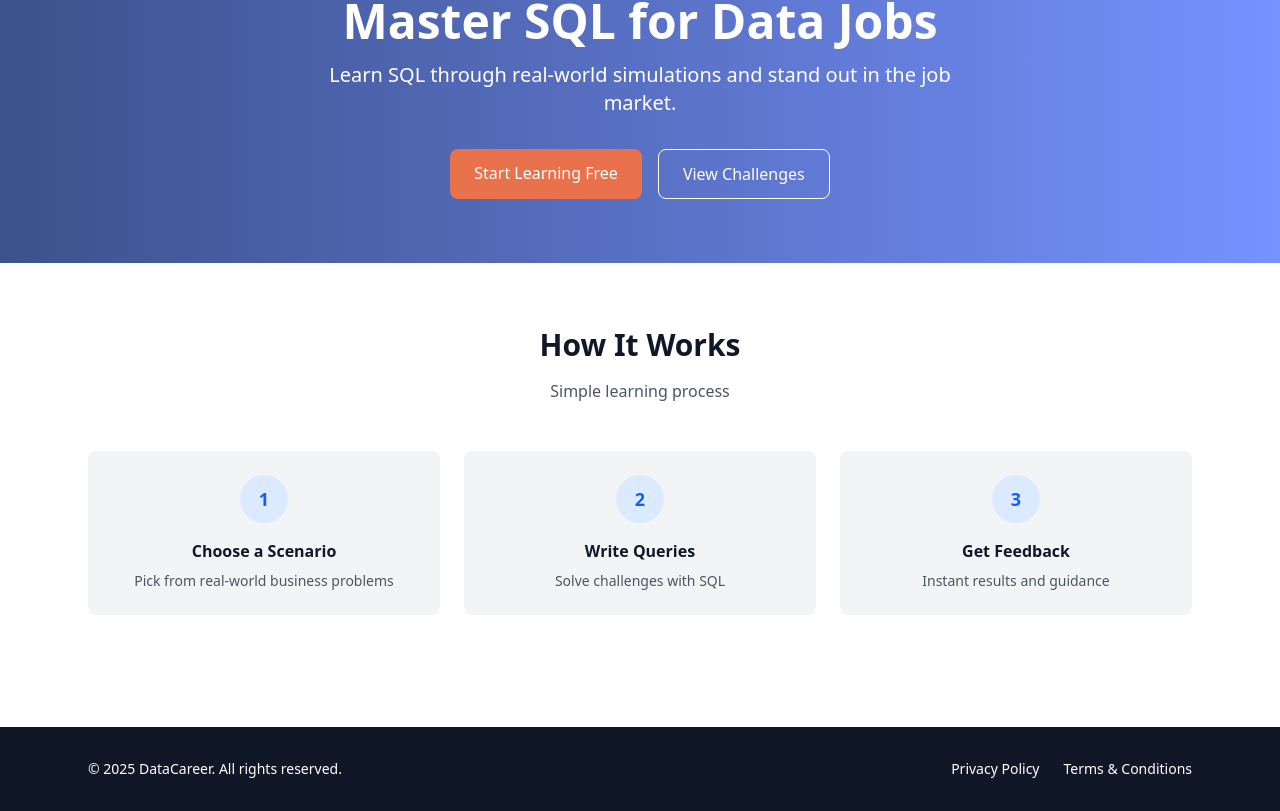
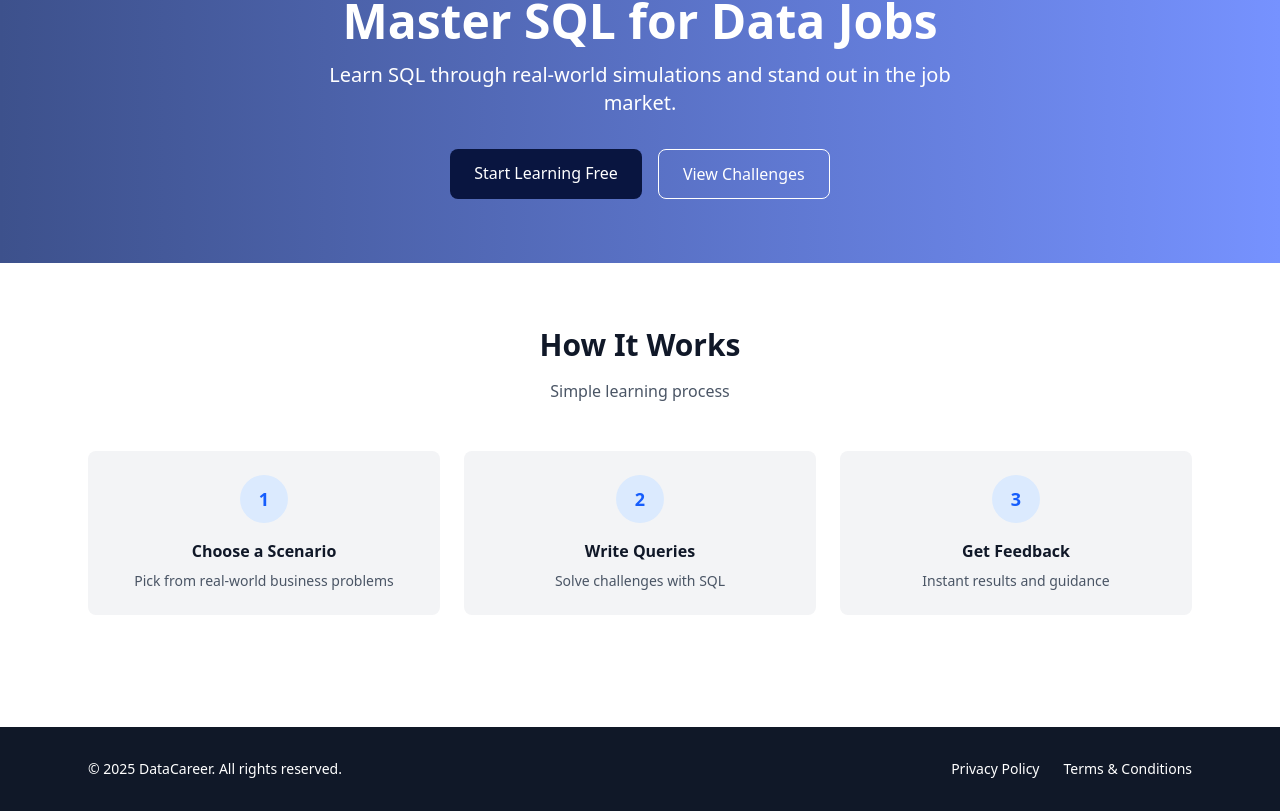
Before and after one commit to mnv28/datacareersql, a React (Vite) app: page / in a window 1280 px wide. Shown: the part 1976-2787 px from the top of the page. Built offline with nearby package versions, Linux system fonts and the light colour scheme; no server answers.

Commit message:
Update background color of registration link in Hero component to enhance visual consistency and align with overall design aesthetics.

```diff
--- a/src/components/Hero.jsx
+++ b/src/components/Hero.jsx
@@ -24,7 +24,7 @@ function Hero() {
           Learn SQL through real-world simulations and stand out in the job market.
         </p>
         <div className="flex flex-col sm:flex-row gap-4 justify-center">
-          <Link to={REGISTRATION_URL} className="px-6 py-3 bg-[#e9724c] text-white rounded-lg hover:bg-[#c45e41] transition">
+          <Link to={REGISTRATION_URL} className="px-6 py-3 bg-[#091540] text-white rounded-lg hover:bg-[#02092A] transition">
             Start Learning Free
           </Link>
           <button
```
